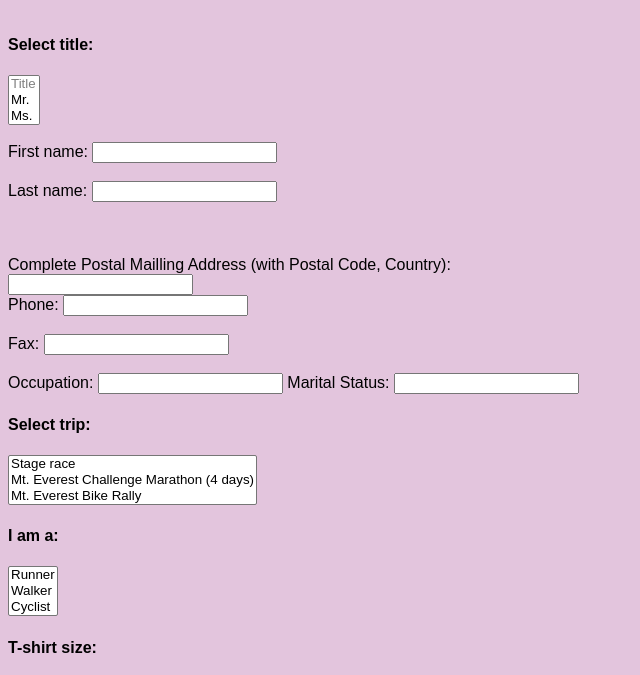
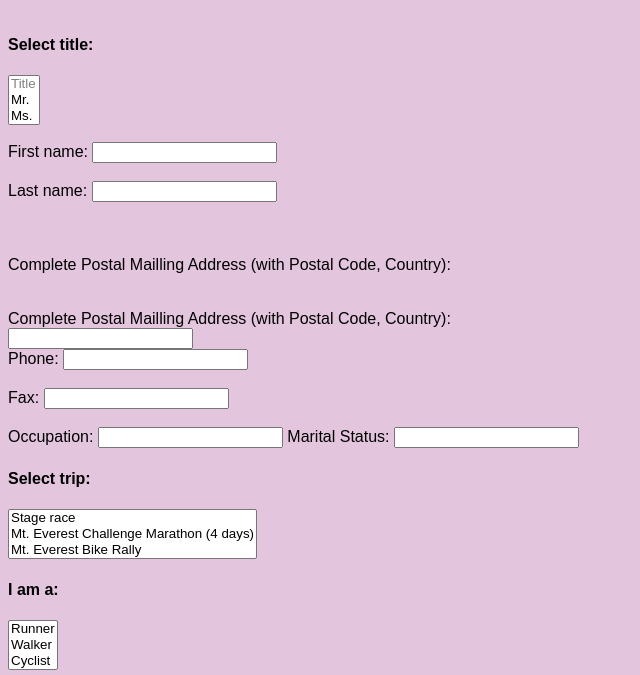
Before and after one commit to Tabigat-Serik/gitHub, a plain HTML site: page lab 4/index.html in a window 1280 px wide. Shown: the part 104-779 px from the top of the page, without its empty margins (0-640 px from the left). Drawn offline with Linux system fonts and the light colour scheme.

Commit message:
Update index.html

```diff
--- a/lab 4/index.html
+++ b/lab 4/index.html
@@ -33,6 +33,12 @@
    <div class="group" required><br><br>
     <label for="">Complete Postal Mailling Address (with Postal Code, Country):</label>
     <div>
+
+        <div class="group" required><br><br>
+            <label for="">Complete Postal Mailling Address (with Postal Code, Country):</label>
+            <div>
+
+
 
     </div>
     <input type="password">
```
